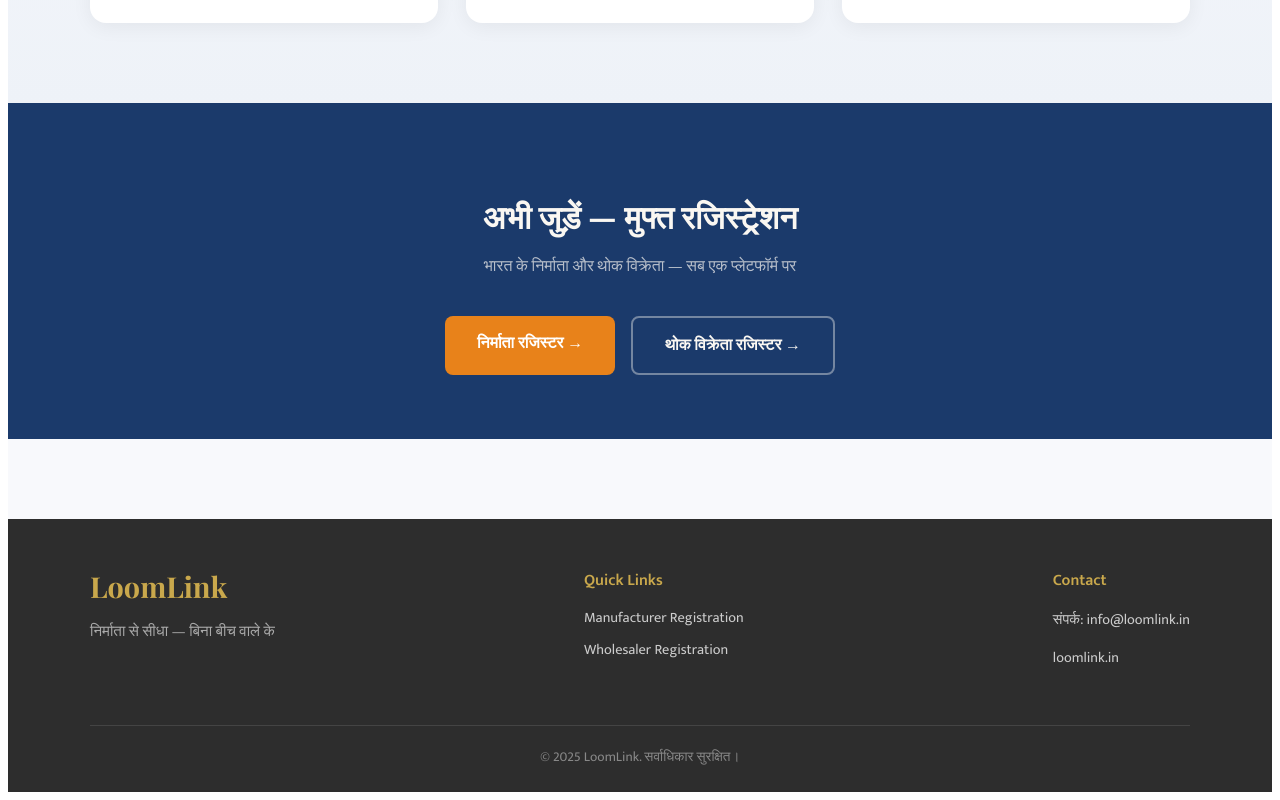
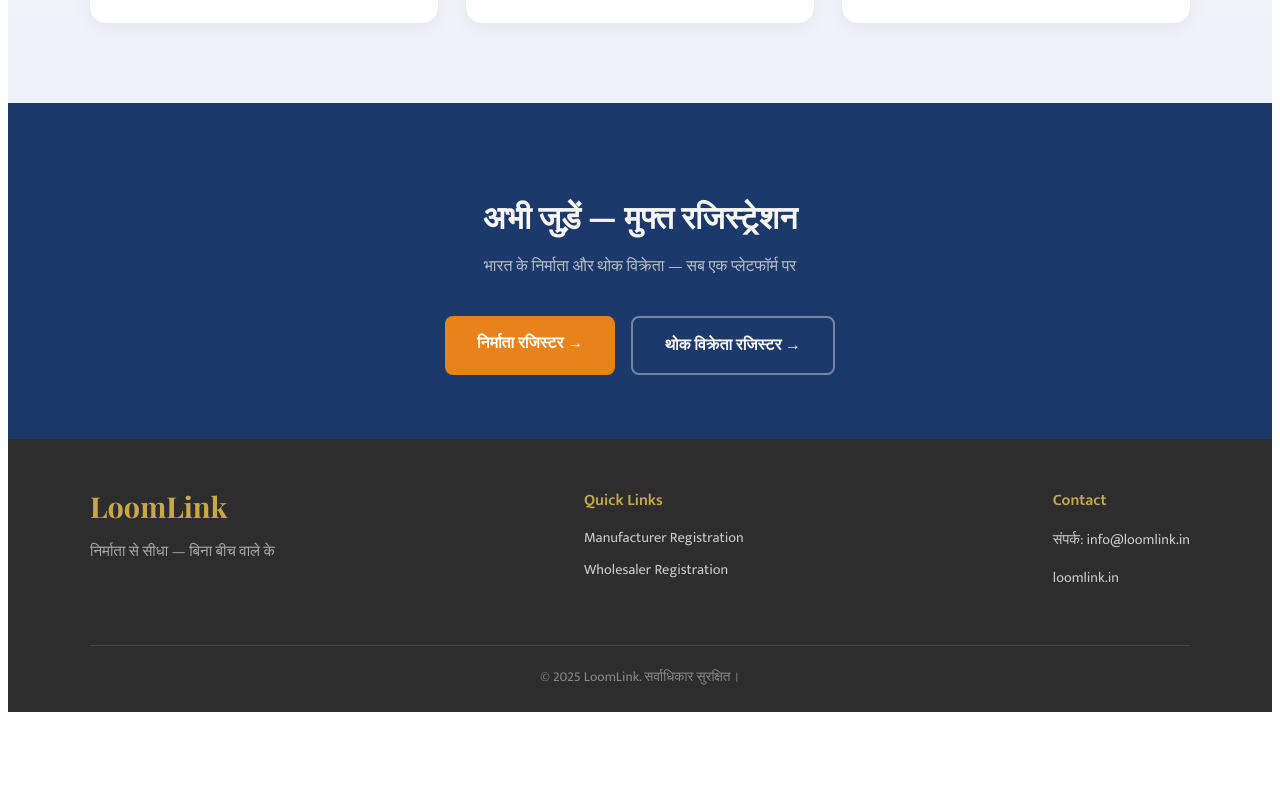
Before and after one commit to ramawdhesh03-prog/loomlink, a React (Vite) app: page / in a window 1280 px wide. Shown: the part 2094-2894 px from the top of the page. After the commit the page ends 2814 px from the top, so only its background shows below. Built offline with nearby package versions, Linux system fonts and the light colour scheme; no server answers.

Commit message:
Fix footer margin

```diff
--- a/src/components/Footer.jsx
+++ b/src/components/Footer.jsx
@@ -9,7 +9,7 @@
       background: '#2D2D2D',
       color: '#FAF7F2',
       padding: '48px 24px 24px',
-      marginTop: '80px',
+      marginTop: '0px',
     }}>
       <div style={{ maxWidth: '1100px', margin: '0 auto' }}>
         <div style={{ display: 'flex', justifyContent: 'space-between', flexWrap: 'wrap', gap: '32px', marginBottom: '40px' }}>
```
